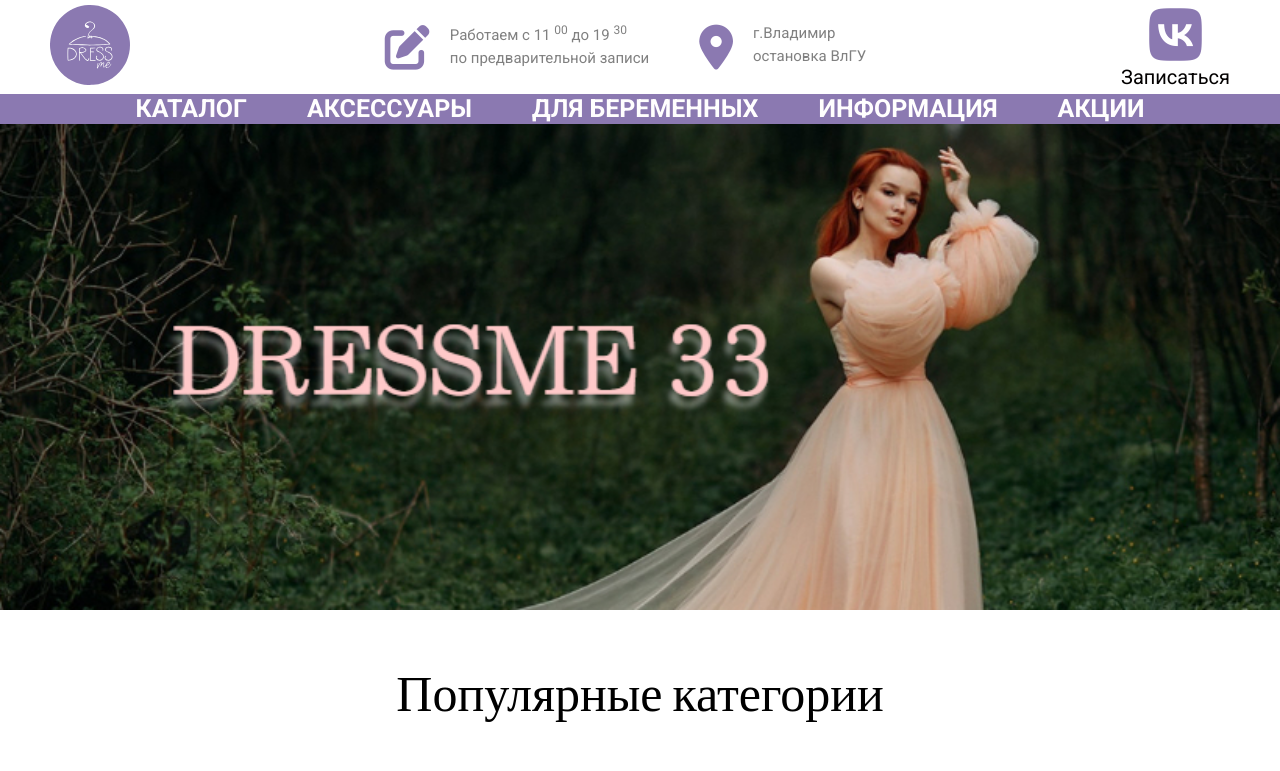
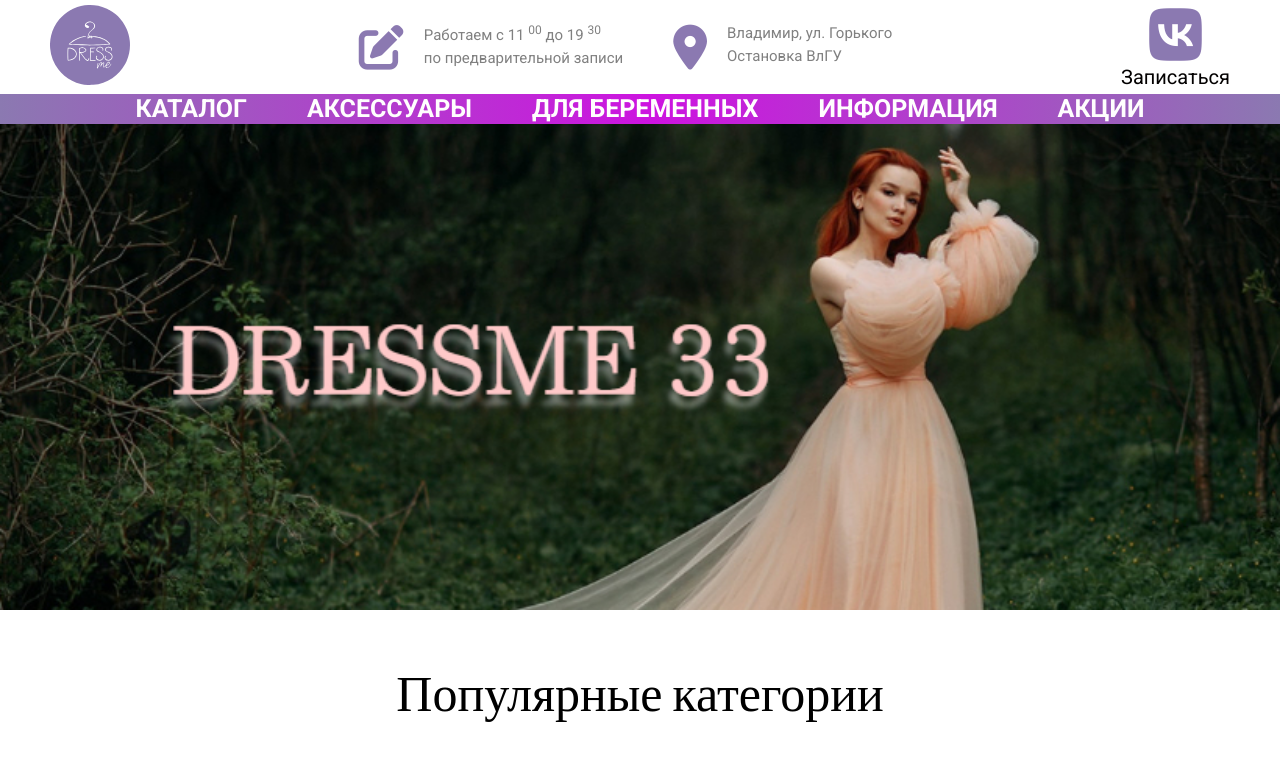
Before and after one commit to Nevezman/Dress, a plain HTML site: page index.html in a window 1280 px wide. Shown: the top 771 px of the page. Drawn offline with nearby package versions, Linux system fonts and the light colour scheme.

Commit message:
pravki header

```diff
--- a/index.html
+++ b/index.html
@@ -36,8 +36,8 @@
                             <i class="fa-solid fa-location-dot fa-3x"></i>
                         </span>
                         <dl class="head__content_text">
-                            <dt>г.Владимир </dt>
-                            <dd>остановка ВлГУ</dd>
+                            <dt>Владимир, ул. Горького</dt>
+                            <dd>Остановка ВлГУ</dd>
                         </dl>
                     </li>
                    </ul>
@@ -53,7 +53,7 @@
             </div>
             <div class="menu">
                     <div class="conteiner">
-                        <div class="menu" id="app-menu">
+                        <div class="menu_nav" id="app-menu">
 
                             <ul class="menu__navigations">
                                 <li class="menu__navigations_items-katalog "><a class='menu__navigations_items-katalog_a' href="Catalog.html">КАТАЛОГ</a>
@@ -111,7 +111,7 @@
                      <li class="footer__info_text"><a class="footer__info_text-link" href="#">Аренда</a></li>
                     <li class="footer__info_text"><a class="footer__info_text-link" href="#">Примерка</a></li>
                     <li class="footer__info_text"><a class="footer__info_text-link" href="#">Бронирование</a></li>
-                    <li class="footer__info_text"><a class="footer__info_text-link" href="#">Ответственность за сохранность платья'</a></li>
+                    <li class="footer__info_text"><a class="footer__info_text-link" href="#">Ответственность за платья</a></li>
                     <li class="footer__info_text"><a class="footer__info_text-link" href="#">Отзывы</a></li>
                    </ul>
                    <ul class="footer__info">
--- a/scss/menuhead.scss
+++ b/scss/menuhead.scss
@@ -79,8 +79,7 @@
 
             }
             .menu {
-
-              background-color: #8B79B1;
+              background: linear-gradient(90deg, rgba(139,121,177,1) 0%, rgba(205,19,224,1) 51%, rgba(139,121,177,1) 100%);
             .menu__navigations{
               display: flex;
               position: relative;
```
Also changed, not shown: Catalog.html (+1 -1 lines), Info.html (+1 -1 lines), css/style.css.
